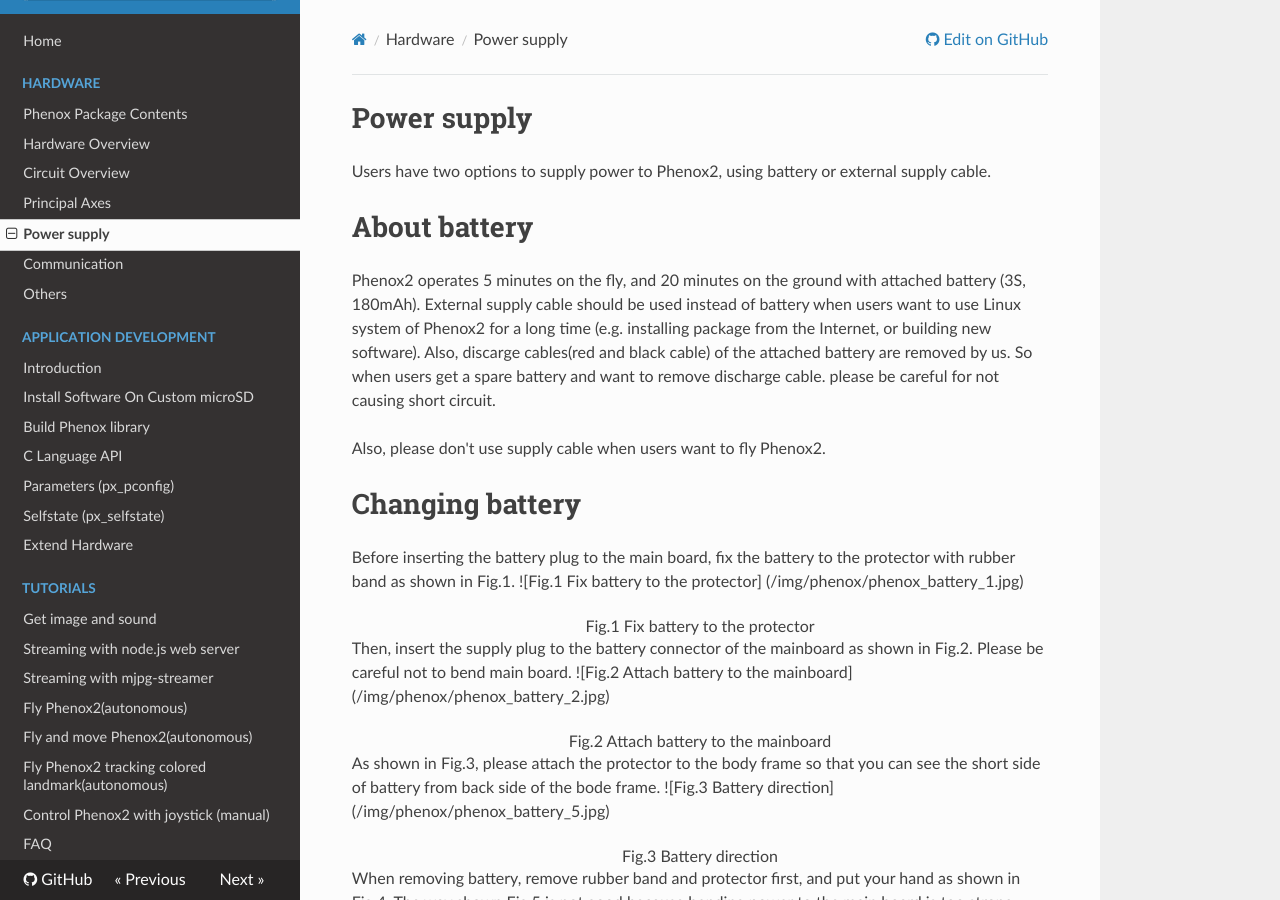
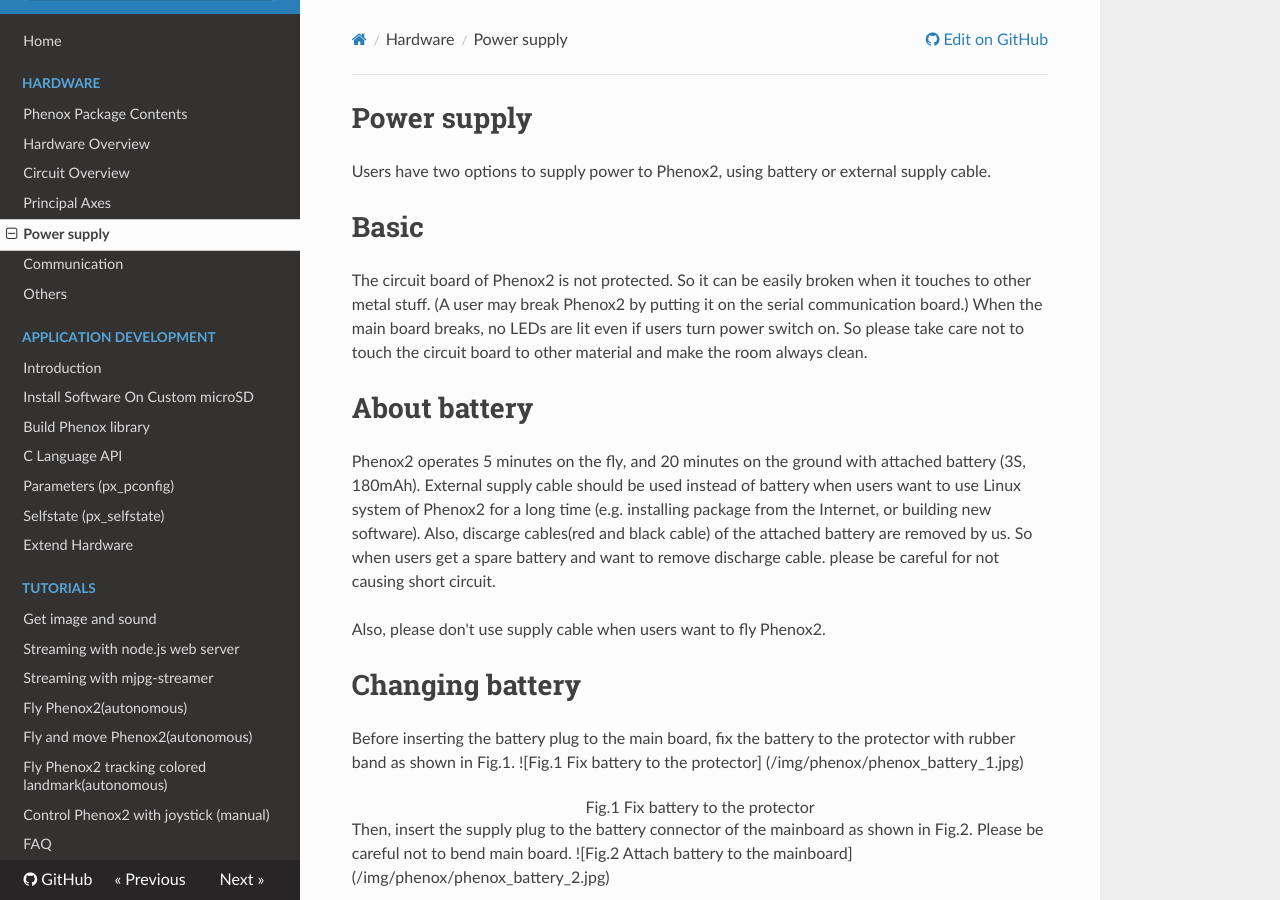
Before and after one commit to phenoxlab/phenox, an MkDocs documentation site: the page built from docs/start/power.md, in a window 1280 px wide and 900 px high. Built offline with MkDocs 1.6.1, drawn with Linux system fonts in a browser that asks for light colours; nearby versions of some CDN libraries; old or Windows-style settings are respelled for this version of MkDocs.

```diff
--- a/docs/start/power.md
+++ b/docs/start/power.md
@@ -1,6 +1,9 @@
 # Power supply
 
 Users have two options to supply power to Phenox2, using battery or external supply cable.
+
+# Basic
+The circuit board of Phenox2 is not protected. So it can be easily broken when it touches to other metal stuff. (A user may break Phenox2 by putting it on the serial communication board.) When the main board breaks, no LEDs are lit even if  users turn power switch on. So please take care not to touch the circuit board to other material and make the room always clean.
 
 # About battery
 Phenox2 operates 5 minutes on the fly, and 20 minutes on the ground with attached battery (3S, 180mAh). External supply cable should be used instead of battery when users want to use Linux system of Phenox2 for a long time (e.g. installing package from the Internet, or building new software). Also, discarge cables(red and black cable) of the attached battery are removed by us. So when users get a spare battery and want to remove discharge cable. please be careful for not causing short circuit.
```
Also changed, not shown: docs/dev/env.md (+1 -1 lines), docs/tut/controll.md (+1 -1 lines), docs/tut/controll_color.md (+1 -1 lines), docs/tut/controll_manual.md (+1 -1 lines), docs/tut/controll_move.md (+1 -1 lines).
